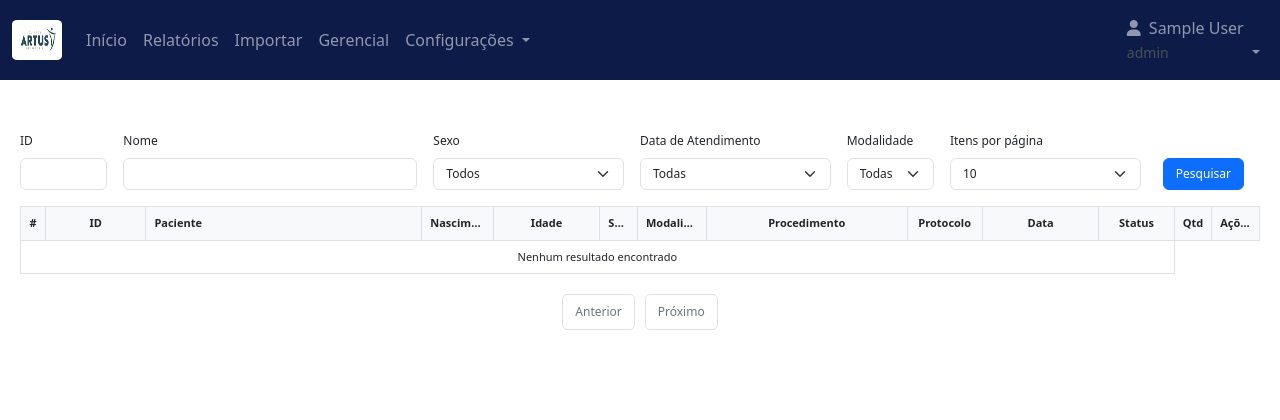
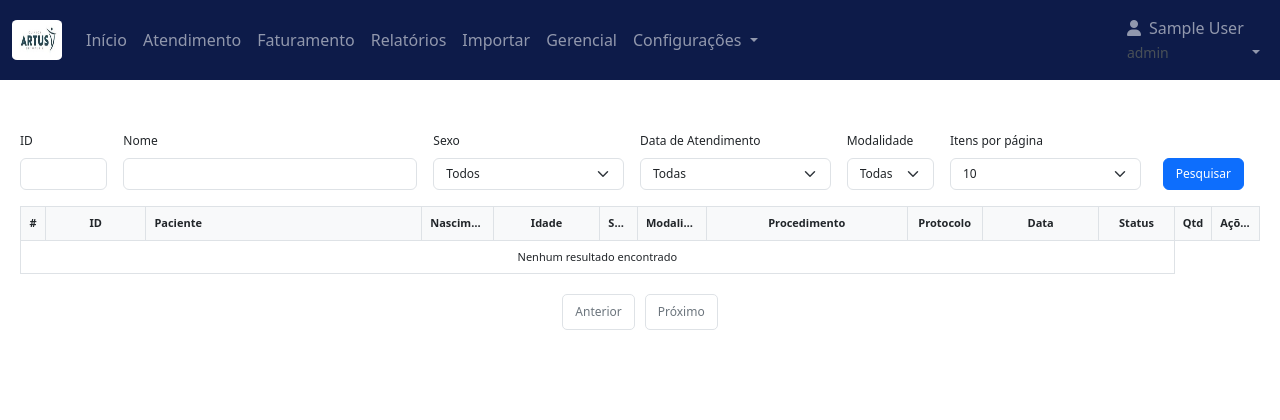
Before and after one commit to robertocf/unicah_pacs, a Flask app: page /home in a window 1280 px wide. Shown: the top 420 px of the page. Run offline with Flask 3, Linux system fonts and the light colour scheme; the visitor is signed in with stand-in values (Sample User, id 1); data that the repository does not hold is empty; some libraries are stand-ins or nearby versions.

Commit message:
Adicionado dois menus para atendimento e faturamento

```diff
--- a/templates/base.html
+++ b/templates/base.html
@@ -35,6 +35,12 @@
                             <a class="nav-link {% if request.path == '/' %}active{% endif %}" href="/">Início</a>
                         </li>
                         <li class="nav-item">
+                            <a class="nav-link {% if request.path == '/' %}active{% endif %}" href="/">Atendimento</a>
+                        </li>
+                        <li class="nav-item">
+                            <a class="nav-link {% if request.path == '/' %}active{% endif %}" href="/">Faturamento</a>
+                        </li>
+                        <li class="nav-item">
                             <a class="nav-link {% if request.path == '/relatorios' %}active{% endif %}"
                                 href="/relatorios">Relatórios</a>
                         </li>
@@ -43,7 +49,8 @@
                                 href="/dicom/importar">Importar</a>
                         </li>
                         <li class="nav-item">
-                            <a class="nav-link {% if request.path == '/gerencial' %}active{% endif %}" href="/gerencial">Gerencial</a>
+                            <a class="nav-link {% if request.path == '/gerencial' %}active{% endif %}"
+                                href="/gerencial">Gerencial</a>
                         </li>
                         <!-- <li class="nav-item">
                             <a class="nav-link {% if request.path == '/dicom/importar' %}active{% endif %}" href="/dicom/importar"><i class="fa-solid fa-file-import me-2"></i>Importar DICOM</a>
```
